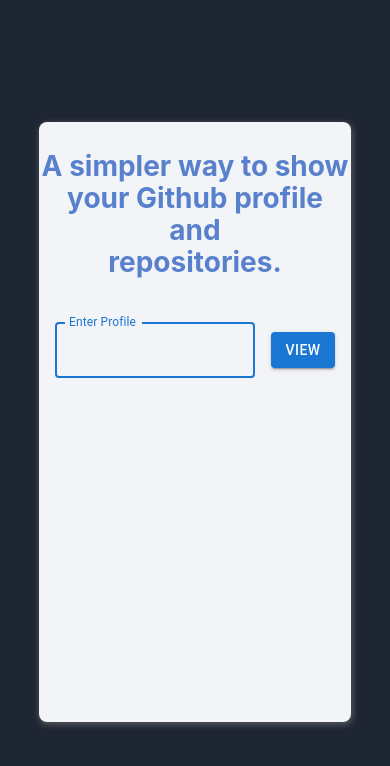
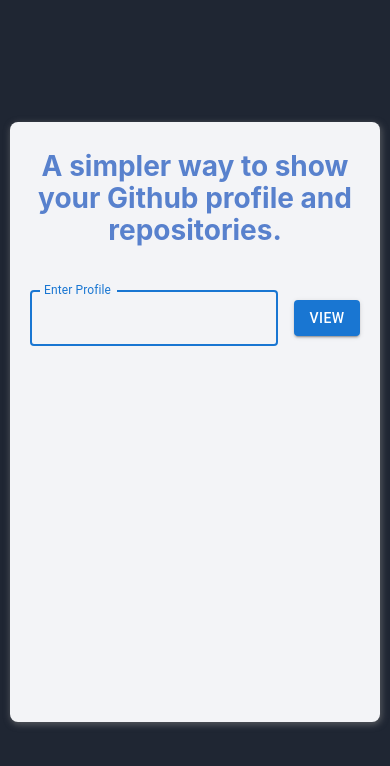
Before and after one commit to sagarmanghnani/github-profile-viewer, a React (Create React App) app: page /#/ in a window 390 px wide. Shown: the top 766 px of the page. Built offline with nearby package versions, Linux system fonts and the light colour scheme.

Commit message:
handled width of inner card in small devices

```diff
--- a/src/pages/home.css
+++ b/src/pages/home.css
@@ -36,3 +36,9 @@
 .home-view-btn {
   margin-left: 16px !important;
 }
+
+@media screen and (max-width: 768px) {
+  .intro-card {
+    width: 95%;
+  }
+}
```
